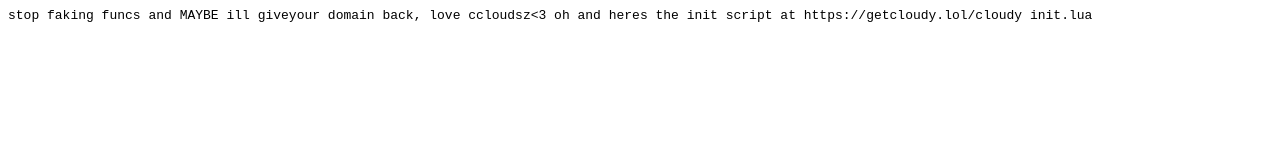
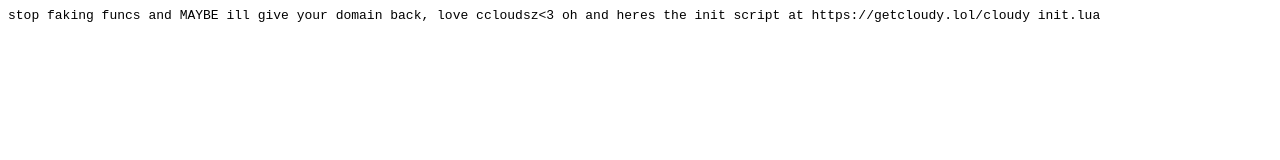
Before and after one commit to osplurm/cloudy, a plain HTML site: page index.html in a window 1280 px wide. Drawn offline with Linux system fonts and the light colour scheme.

Commit message:
Update index.html

```diff
--- a/index.html
+++ b/index.html
@@ -1 +1 @@
-<html><head><meta name="color-scheme" content="light dark"></head><body><pre style="word-wrap: break-word; white-space: pre-wrap;">stop faking funcs and MAYBE ill giveyour domain back, love ccloudsz<3 oh and heres the init script at https://getcloudy.lol/cloudy init.lua</pre></body></html>
+<html><head><meta name="color-scheme" content="light dark"></head><body><pre style="word-wrap: break-word; white-space: pre-wrap;">stop faking funcs and MAYBE ill give your domain back, love ccloudsz<3 oh and heres the init script at https://getcloudy.lol/cloudy init.lua</pre></body></html>
```
